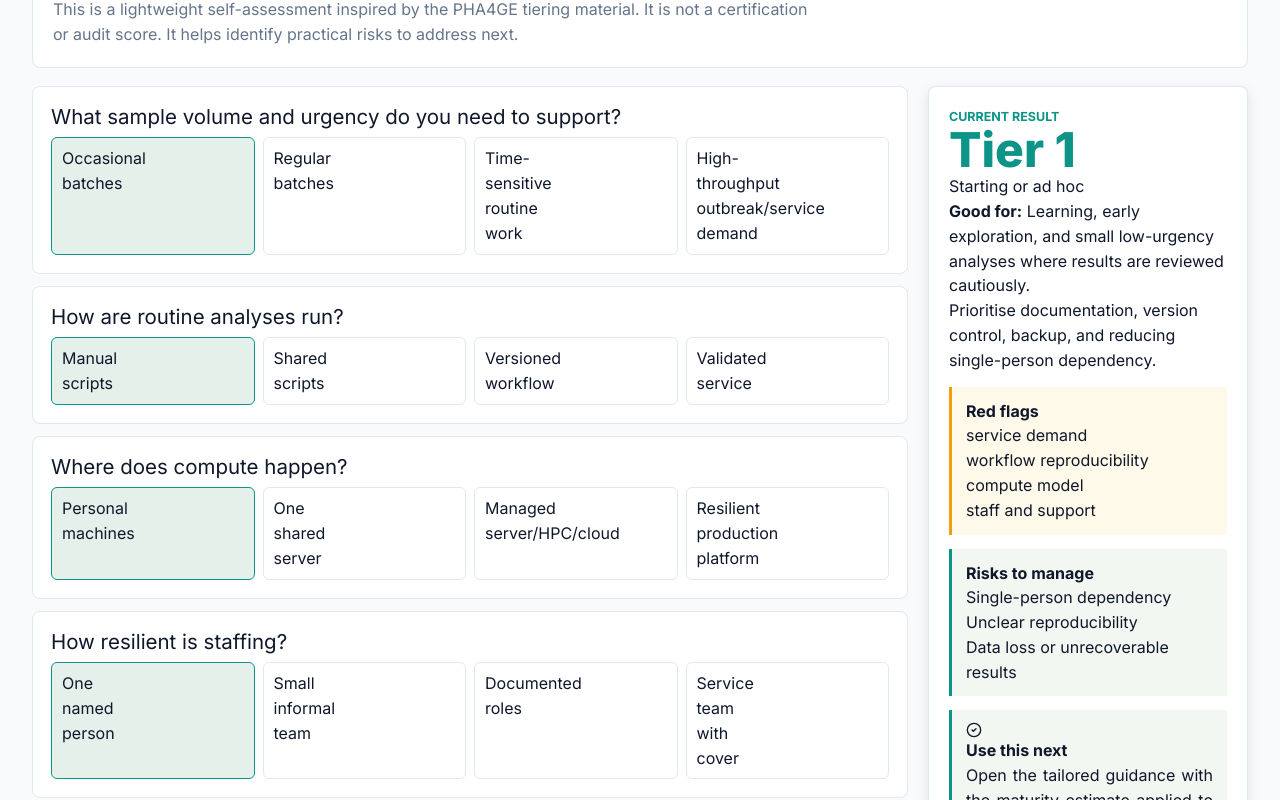
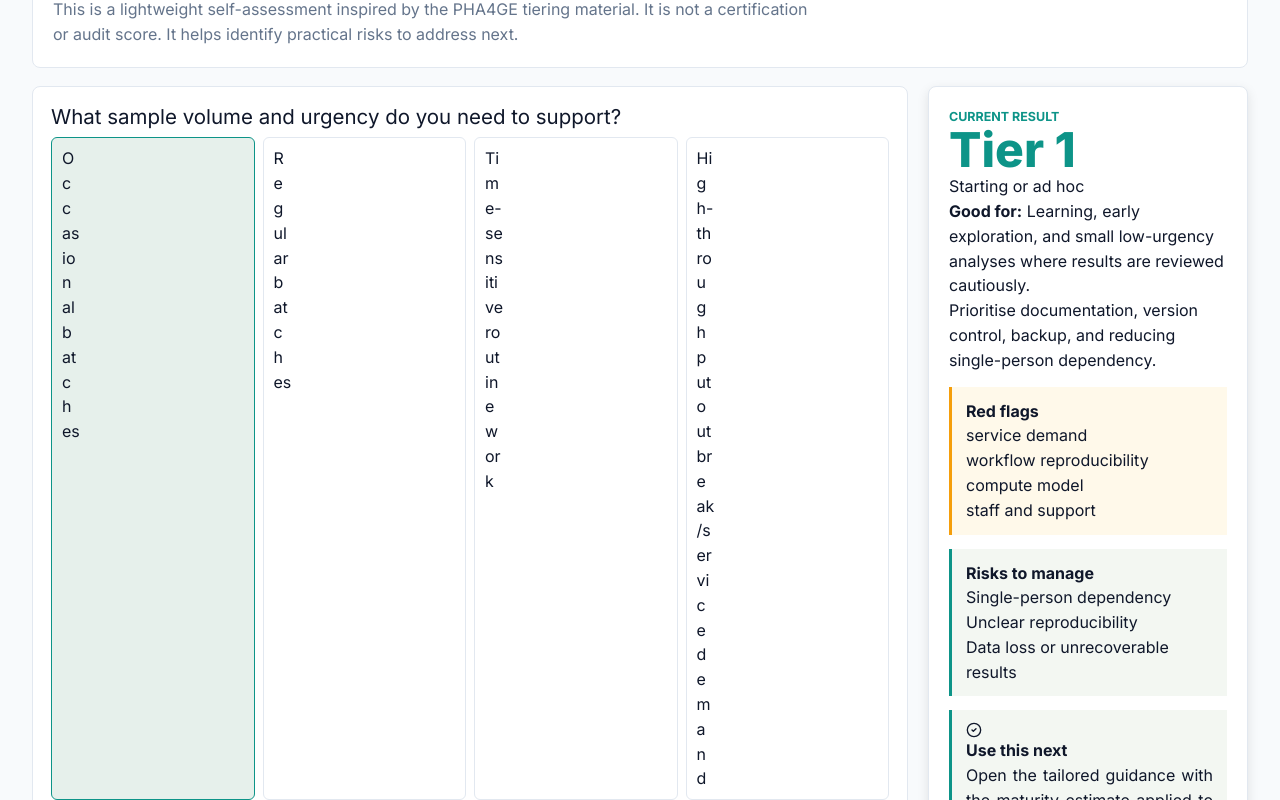
Before and after one commit to happykhan/pathogen-genomics-guidance-kb, a Next.js app: page /quizzes in a window 1280 px wide. Shown: the part 720-1520 px from the top of the page. Built offline with nearby package versions, Linux system fonts and the light colour scheme.

Commit message:
Fix wizard choice label wrapping

```diff
--- a/src/styles/global.css
+++ b/src/styles/global.css
@@ -891,7 +891,7 @@
 
 .choice-grid {
   display: grid;
-  grid-template-columns: repeat(auto-fit, minmax(150px, 1fr));
+  grid-template-columns: repeat(auto-fit, minmax(170px, 1fr));
   gap: 8px;
 }
 
@@ -908,6 +908,8 @@
   cursor: pointer;
   padding: 8px 10px;
   text-align: left;
+  overflow-wrap: anywhere;
+  word-break: normal;
 }
 
 .choice-indicator {
```
